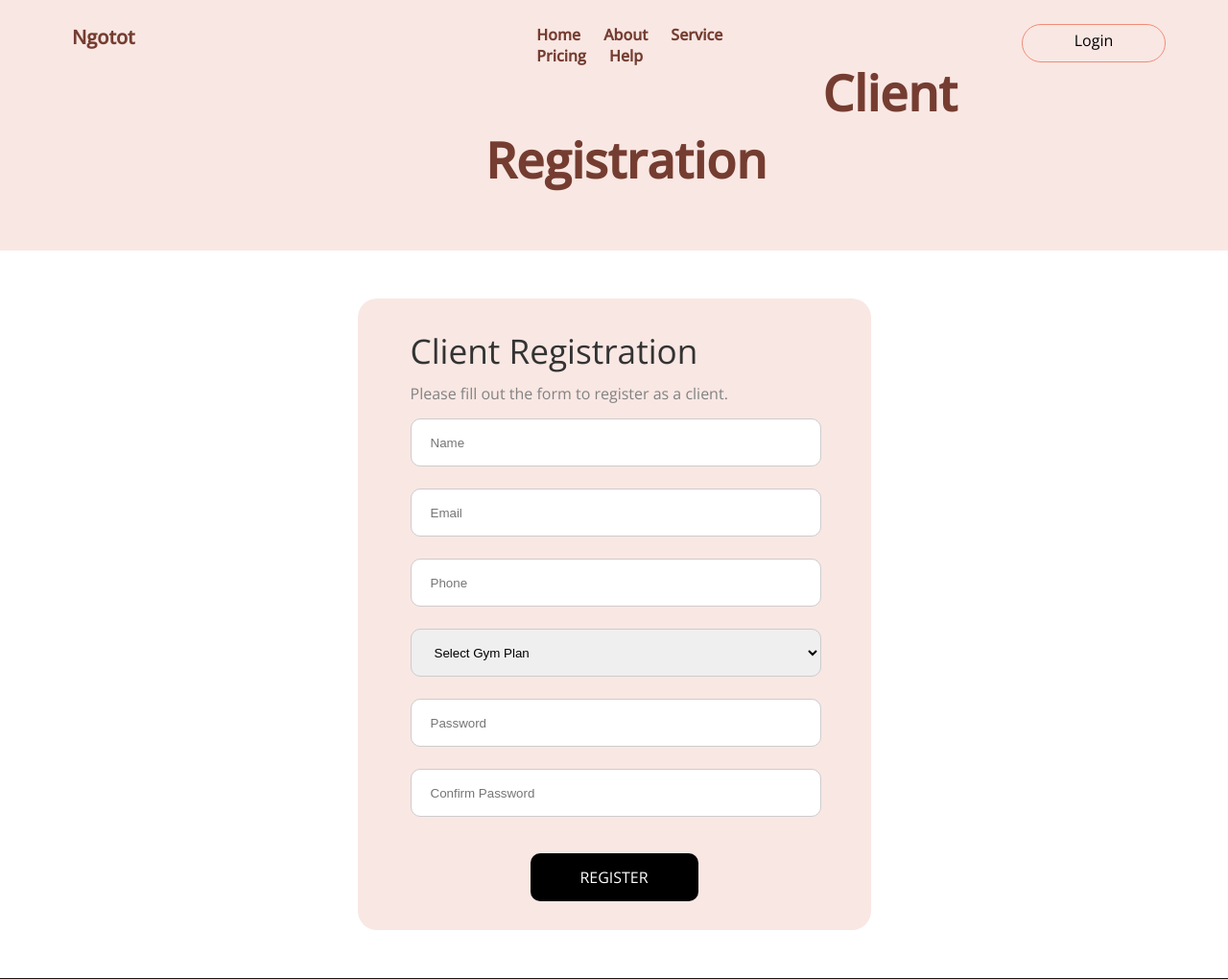
After one commit to antonio23j/PHP, a PHP site: page /palestra_ime/clientRegister.php in a window 1280 px wide. The commit adds this page. Shown: the whole page at 96% size. Run offline with PHP 8.4, Linux system fonts and the light colour scheme.

Commit message:
client register and login

```diff
--- /dev/null
+++ b/clientRegister.php
@@ -0,0 +1,103 @@
+<?php
+
+ini_set('display_errors', 0); // hide PHP notices and errors
+
+// Connect to the database
+$mysqli = new mysqli("172.17.0.1", "root", "antonio", "palestra");
+
+if ($mysqli->connect_errno) {
+    echo "Failed to connect to MySQL: " . $mysqli->connect_error;
+    exit();
+}
+
+if (isset($_POST['register'])) {
+    $name = $_POST['name'];
+    $email = $_POST['email'];
+    $phone = $_POST['phone'];
+    $plan = $_POST['plan'];
+    $password = $_POST['password'];
+    $confirm_password = $_POST['confirm_password'];
+
+    // Validate the form fields
+    if (empty($name) || empty($email) || empty($phone) || empty($plan) || empty($password) || empty($confirm_password)) {
+        $error_message = '<h3 class="error">All fields are required.</h3>';
+    } elseif ($password !== $confirm_password) {
+        $error_message = '<h3 class="error">Passwords do not match.</h3>';
+    } else {
+        $sql = "INSERT INTO clients (name, email, phone, training_plan, password) VALUES ('$name', '$email', '$phone', '$plan', '$password')";
+
+        if ($mysqli->query($sql)) {
+            $_SESSION['client_name'] = $name;
+            header("Location: login.php");
+            exit();
+        } else {
+            $error_message = '<h3 class="error">Error: Failed to register client.</h3>';
+        }
+    }
+}
+
+?>
+
+<!DOCTYPE html>
+<html lang="en">
+<head>
+    <meta charset="UTF-8">
+    <meta name="viewport" content="width=device-width, initial-scale=1.0">
+    <title>Client Registration</title>
+    <link rel="stylesheet" type="text/css" href="style.css" media="screen">
+    <link href="https://fonts.googleapis.com/css2?family=Open+Sans:ital,wght@0,300;0,400;0,500;1,300;1,400;1,500&family=Poppins:ital,wght@0,300;1,300&display=swap" rel="stylesheet">
+</head>
+<body>
+
+<header id="top">
+    <div class="main">
+        <nav class="main-menu">
+            <ul>
+                <li>Ngotot</li>
+                <li><a href="http://localhost/palestra_ime/">Home</a></li>
+                <li><a href="http://localhost/palestra_ime/#about">About</a></li>
+                <li><a href="http://localhost/palestra_ime/#service">Service</a></li>
+                <li><a href="http://localhost/palestra_ime/#pricing">Pricing</a></li>
+                <li><a href="http://localhost/palestra_ime/#footer">Help</a></li>
+            </ul>
+        </nav>
+        <a href="login.php" class="login">Login</a>
+    </div>
+    <h1> Client Registration </h1>
+</header>
+
+<section id="form">
+    <form class="control" method="post">
+        <input type="hidden" name="register" value="yes" />
+
+        <?php if(isset($error_message)) { echo $error_message; } ?>
+        <?php if(isset($success_message)) { echo $success_message; } ?>
+
+        <p>Client Registration</p>
+        <span class="sub-label">Please fill out the form to register as a client.</span>
+
+        <div class="element">
+            <input type="text" placeholder="Name" name="name" required>
+            <input type="email" placeholder="Email" name="email" required>
+            <input type="tel" placeholder="Phone" name="phone" required>
+            <select name="plan" required>
+                <option value="">Select Gym Plan</option>
+                <option value="basic">Basic</option>
+                <option value="premium">Premium</option>
+                <option value="super">Super</option>
+            </select>
+            <input type="password" placeholder="Password" name="password" required>
+            <input type="password" placeholder="Confirm Password" name="confirm_password" required>
+        </div>
+
+        <button type="submit">REGISTER</button>
+    </form>
+
+</section>
+
+<section id="footer">
+    <!-- Footer content goes here -->
+</section>
+
+</body>
+</html>
--- a/form.php
+++ b/form.php
@@ -7,7 +7,7 @@
 <body>
 
 <body>
-    <center>
+
         <?php
 
 
@@ -298,7 +298,7 @@ if(isset($_POST['add_client'])) {
 
 ?>
 
-</center>
+
 </body>
 
 </html>
--- a/index.html
+++ b/index.html
@@ -25,7 +25,9 @@
 
 		</nav>
 
-	    <a href="login.php" class="login">Admin Login</a>
+
+	    <a href="login.php" class="login">Login</a>
+		<a href="clientRegister.php" class="register">Register</a>
 
 		<div class="clear"></div>
 	</div>
--- a/style.css
+++ b/style.css
@@ -110,10 +110,32 @@ h6{
 	height: 40px;
 	margin-right: 25px;
 	text-align:center;
+}
+
+#top .login:hover{
+
+	color:#fff;
+	background:#F18C78;
 
 }
 
-#top .login:hover{
+#top .register{
+
+	display:inline-block;
+	float:right;
+	padding:5px 0px 5px 0px;
+	border:1px solid #F18C78;
+	border-radius:30px;
+	color:#000;
+	text-decoration:none;
+	width:150px;
+	height: 40px;
+	margin-right: 25px;
+	text-align:center;
+
+}
+
+#top .register:hover{
 
 	color:#fff;
 	background:#F18C78;
@@ -124,7 +146,7 @@ h6{
 
 	display:block;
 	float:left;
-	width: calc(100% - 283px);
+	width: calc(100% - 450px);
 	position:relative;
 
 }
@@ -776,57 +798,57 @@ ul.social li:last-child{margin-right:0px;}
 
 
 .control {
-	width:535px;
-	height:auto;
-	display:block;
-	position:relative;
-	margin:50px auto 50px auto;
-	border-radius:20px;
-	background:#f9e7e3;
-	padding:30px 0px 30px 0px;
-
+    width: 535px;
+    height: auto;
+    display: block;
+    position: relative;
+    margin: 50px auto 50px auto;
+    border-radius: 20px;
+    background: #f9e7e3;
+    padding: 30px 0px 30px 0px;
 }
 
-.control button{
+.control button {
     width: 175px;
     height: 50px;
     border: none;
-	border-radius:10px;
-    font-family: Calibri, sans-serif;
+    border-radius: 10px;
+    font-family: 'Open Sans', sans-serif;
     font-size: 16px;
-	cursor:pointer;
-	background:black;
-	color:#fff;
+    cursor: pointer;
+    background: black;
+    color: #fff;
     margin: 30px 0px 0px 180px;
-	display:block;
+    display: block;
 }
 
-.control input[type=text], input[type=password], input[type=email] {
+.control input[type=text],
+.control input[type=password],
+.control input[type=email],
+.control input[type=tel],
+.control select {
     width: 80%;
     height: 50px;
     padding: 12px 20px;
-  margin: 25px 0px 8px 55px;
+    margin: 15px 0px 8px 55px;
     display: inline-block;
     border: 1px solid #ccc;
     box-sizing: border-box;
-  border-radius:10px;
+    border-radius: 10px;
 }
 
 .control p {
-	font-size:2.2em;
-	font-weight:20px;
+    font-size: 2.2em;
+    font-weight: 20px;
     margin: 0px 0px 10px 55px;
-
 }
 
 .control .sub-label {
-
     font-size: 1em;
     font-weight: 30px;
     color: #828282;
     margin-left: 55px;
 }
-
 
 #clients_table{
 
```
Also changed, not shown: header.php (added, +28 -0 lines), login.php (+36 -124 lines). Lines whose indentation alone changed are shown as unchanged.
